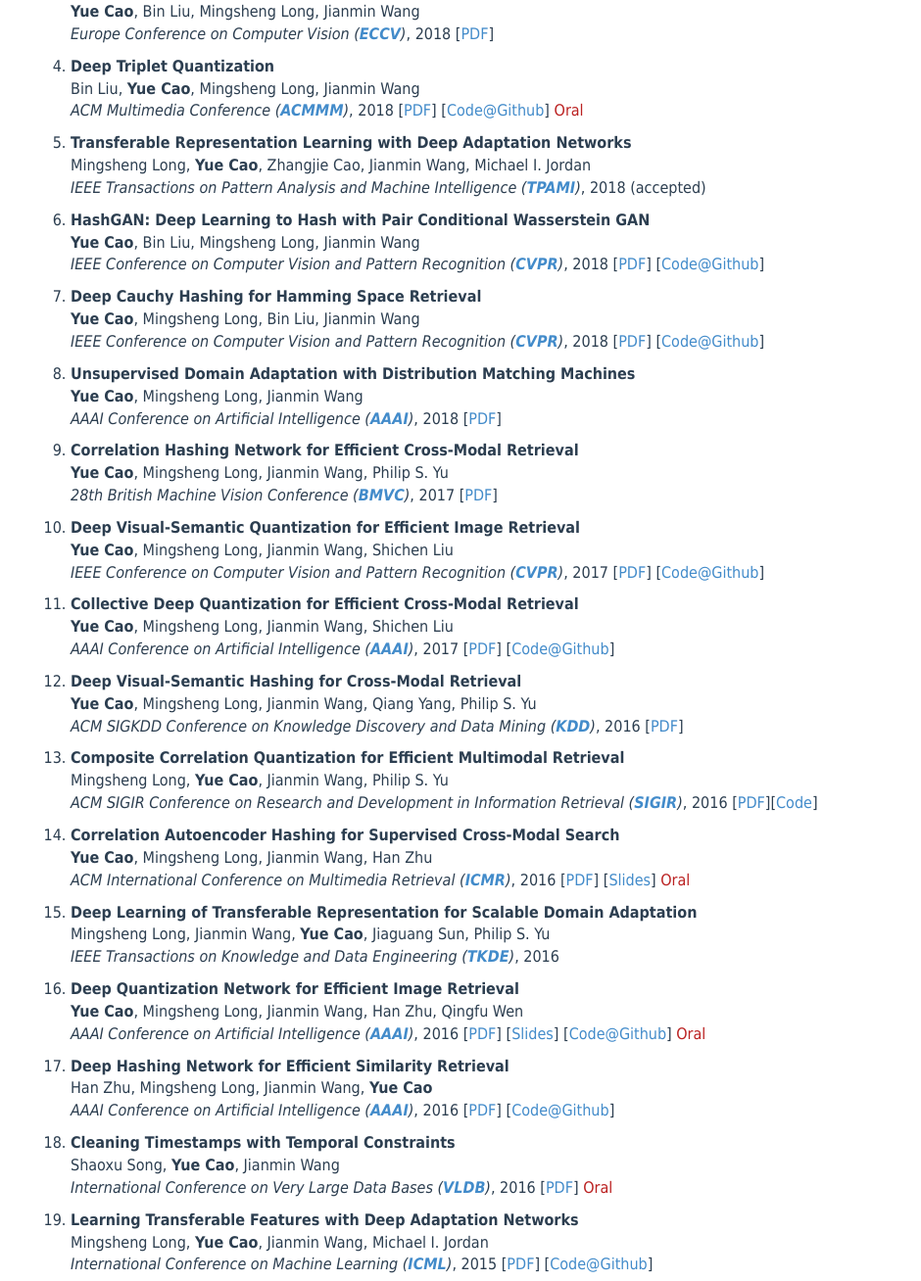
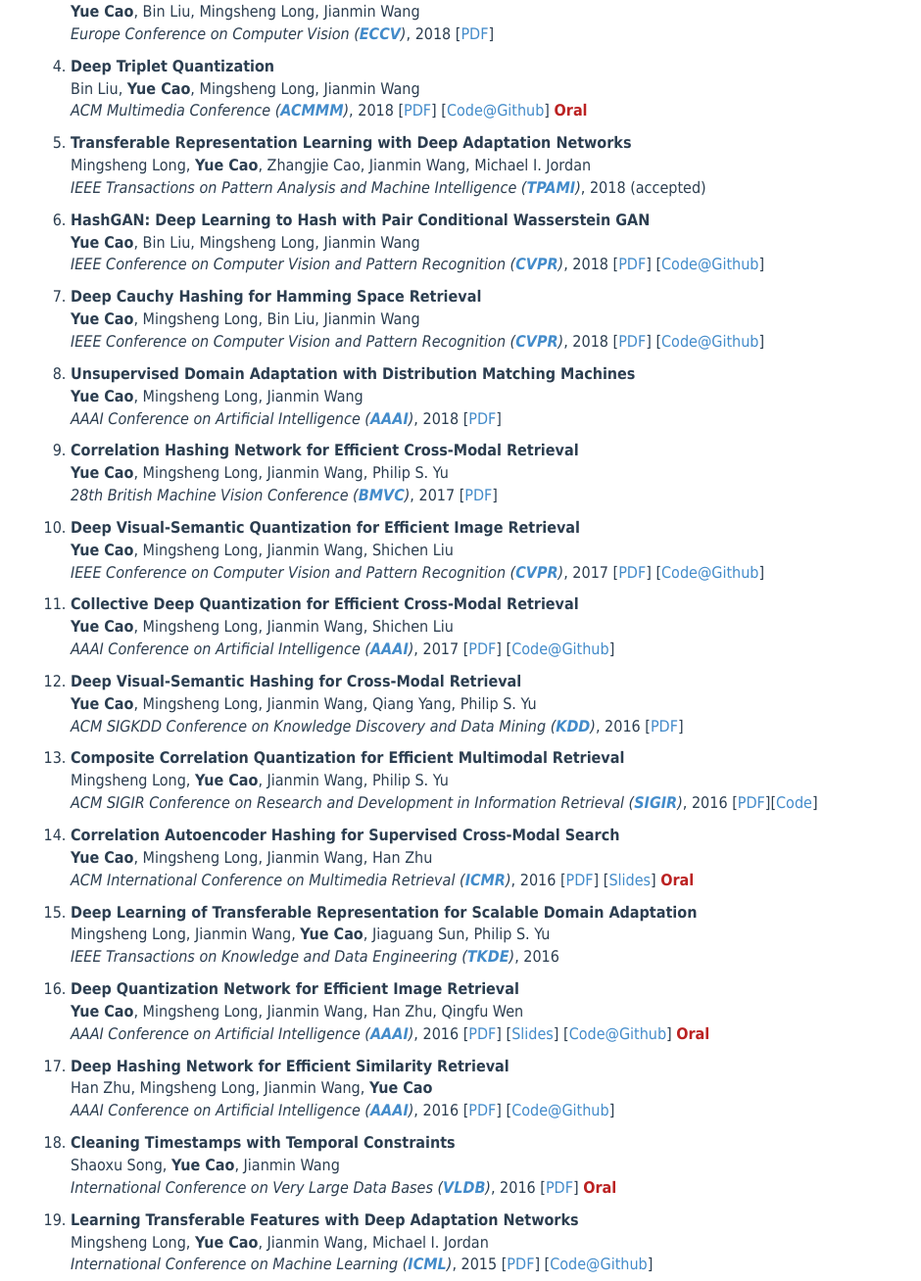
Before and after one commit to caoyue10/caoyue10.github.io, a Jekyll site: the page built from index.html, in a window 1280 px wide. Shown: the part 824-2132 px from the top of the page at 98% size, without its empty margins (138-1078 px from the left). Built offline with Jekyll 4.4.1, drawn with Linux system fonts in a browser that asks for light colours; the list of posts is cut into pages by our own code.

Commit message:
Update index.html

```diff
--- a/index.html
+++ b/index.html
@@ -57,7 +57,7 @@
 	<li><p><strong>Deep Triplet Quantization</strong><br>
             Bin Liu, <strong>Yue Cao</strong>, Mingsheng Long, Jianmin Wang<br>
             <em>ACM Multimedia Conference (<a href="http://www.acmmm.org/2018/"><strong>ACMMM</strong></a>)</em>, 2018 [<a href="doc/deep-triplet-quantization-acmmm18.pdf">PDF</a>] [<a href="https://github.com/thulab/DeepHash">Code@Github</a>]
-	    <span class="highlight">Oral</span>
+		<span class="highlight"><strong>Oral</strong></span>
             </p>
         </li>
 	<li>
@@ -132,7 +132,7 @@
             <em>ACM International Conference on Multimedia Retrieval (<a href="http://www.icmr2016.com/index.html"><strong>ICMR</strong></a>)</em>, 2016
 	    [<a href="doc/correlation-autoencoder-hashing-cah-icmr16.pdf">PDF</a>] [<a href="doc/correlation-autoencoder-hashing-cah-slides-icmr16.pdf"
 >Slides</a>]
-            <span class="highlight">Oral</span>
+            <span class="highlight"><strong>Oral</strong></span>
         </p></li>
         <li>
             <p>
@@ -148,7 +148,7 @@
             <br>
             <em>AAAI Conference on Artificial Intelligence (<a href="http://www.aaai.org/Conferences/AAAI/aaai16.php"><strong>AAAI</strong></a>)</em>, 2016
             [<a href="doc/deep-quantization-networks-dqn-aaai16.pdf">PDF</a>] [<a href="doc/deep-quantization-networks-dqn-slides-aaai16.pdf">Slides</a>] [<a href="https://github.com/caoyue10/cvpr17-dvsq/tree/aaai16-dqn">Code@Github</a>]
-	    <span class="highlight">Oral</span>
+	    <span class="highlight"><strong>Oral</strong></span>
         </p></li>
         <li><p>
             <strong>Deep Hashing Network for Efficient Similarity Retrieval</strong>
@@ -165,7 +165,7 @@
             <br>
             <em>International Conference on Very Large Data Bases (<a href="http://vldb2016.persistent.com/index.html"><strong>VLDB</strong></a>)</em>, 2016
             [<a href="http://ise.thss.tsinghua.edu.cn/sxsong/doc/16vldb.pdf">PDF</a>]
-	    <span class="highlight">Oral</span>
+	    <span class="highlight"><strong>Oral</strong></span>
         </p></li>
         <li>
             <p><strong>Learning Transferable Features with Deep Adaptation Networks</strong><br>
```
